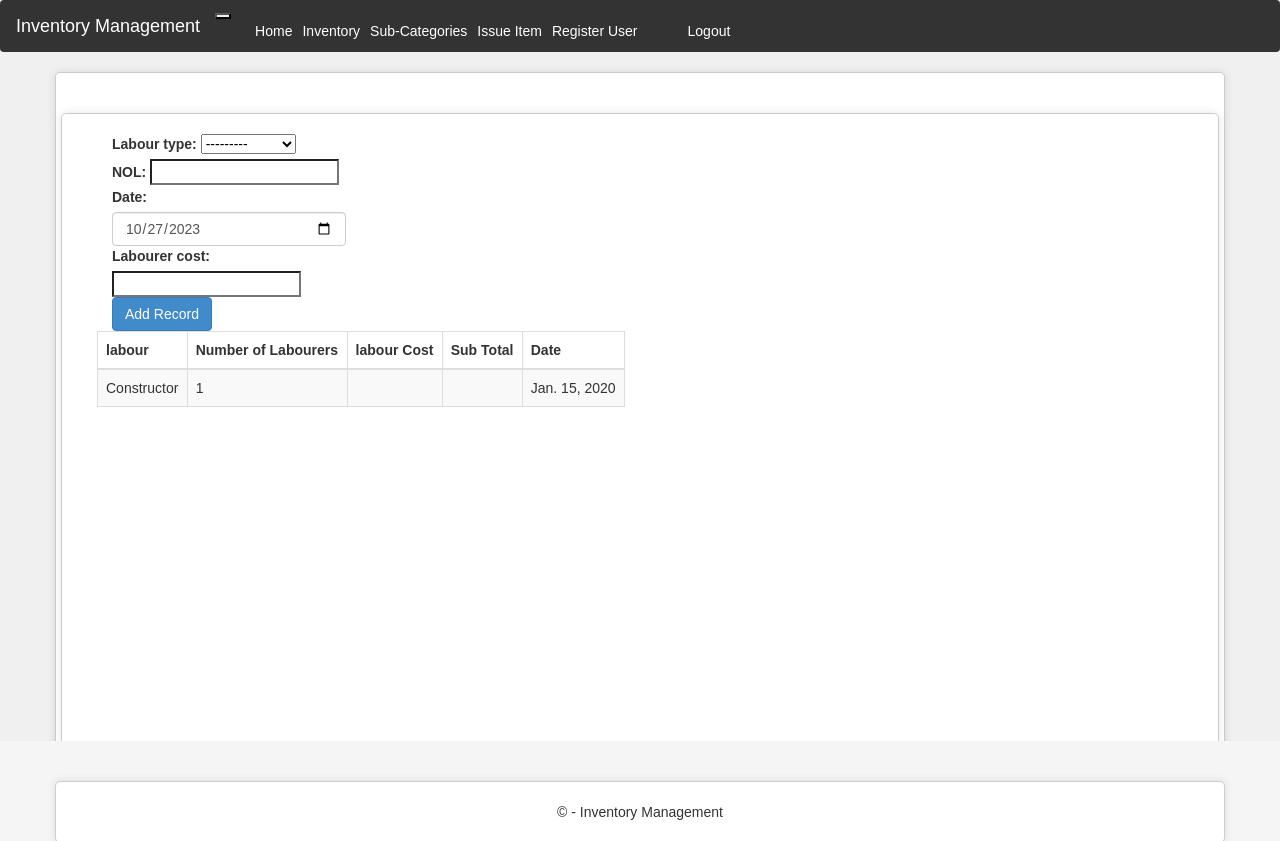
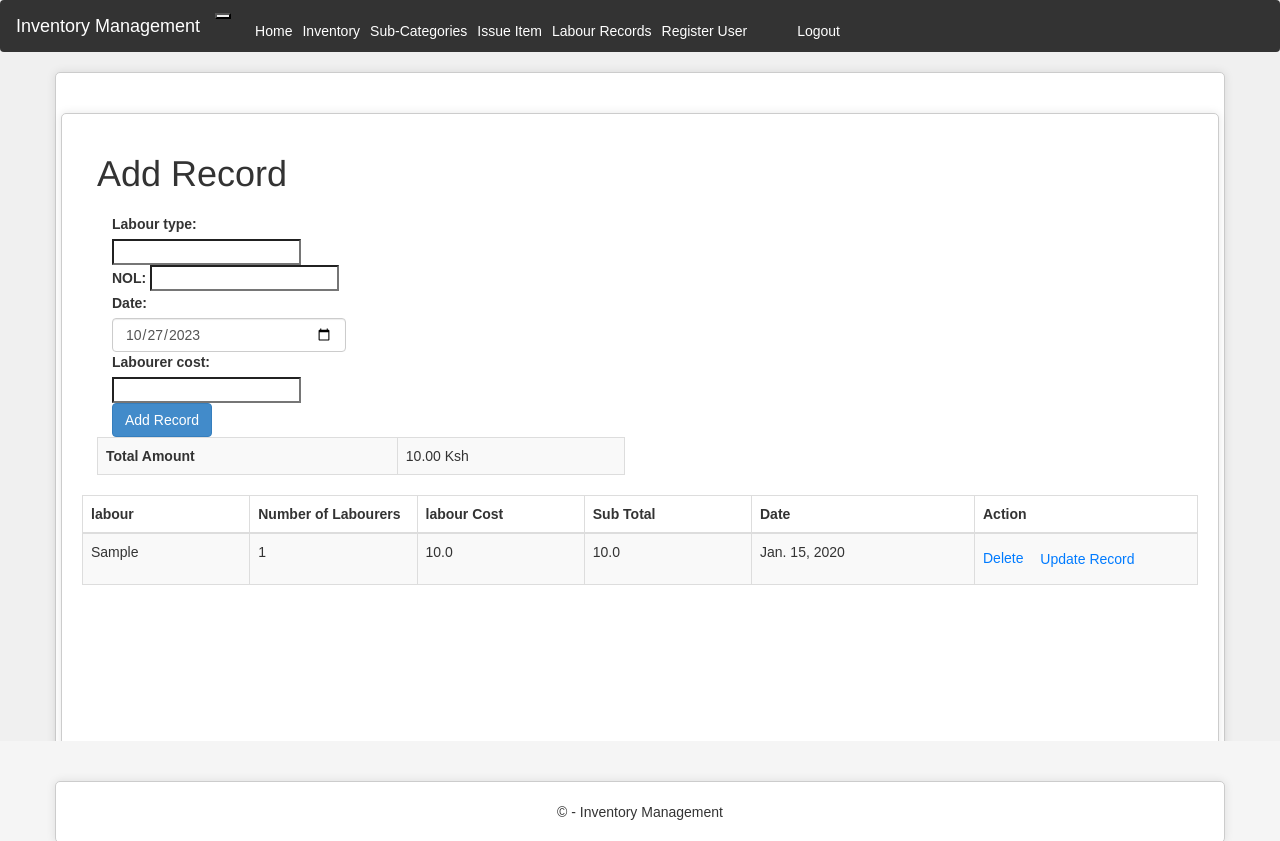
Before and after one commit to kamauhenry/Invmgt, a Django app: page /labourers/ in a window 1280 px wide. Run offline with Django 3.2, Linux system fonts and the light colour scheme; a user stored in the database is signed in; tables that the repository leaves empty hold one stand-in row (values such as "Sample post"); some libraries are stand-ins or nearby versions.

Commit message:
updated my schema , added labour and more

```diff
--- a/Invmgt/urls.py
+++ b/Invmgt/urls.py
@@ -29,6 +29,8 @@ urlpatterns = [
     path('labourers/', views.labourers_view, name='labourers_view'),
     path('return_item/<int:pk>', views.return_item_view, name='return_item_view'),
     path('delete_record/<int:pk>', views.delete_record, name='delete_record'),
+    path('update_labourer/<int:pk>', views.update_labourer, name='update_labourer'),
+    path('delete_labourer/<int:pk>', views.delete_labourer, name='delete_labourer'),
     path('grouped_items/', views.grouped_itemsv, name='grouped_items'),
     path('login/',
          LoginView.as_view
--- a/app/models.py
+++ b/app/models.py
@@ -16,7 +16,7 @@ class sqlserverconn(models.Model):
 	Item_id = models.BigAutoField(primary_key=True, db_column='Item_id' )
 	Item = models.CharField(max_length=30, db_index=True , db_column='Item')
 	Item_Description = models.CharField(max_length=30, null=True, blank=True)
-	Units = models.PositiveIntegerField()
+	Units = models.FloatField(default=0)
 	Unit_of_measurement = models.CharField(max_length=15, null=True , blank=True )
 	Unit_cost = models.FloatField()
 	Date = models.DateField()
@@ -146,11 +146,8 @@ class Custom_UOM(models.Model):
 
 
 class Labour(models.Model):
-	LABOUR_TYPES = (
-		('Constructor', 'Constructor'),
-		('Laborer', 'Laborer'),
-	)
-	labour_type = models.CharField(max_length=20, choices=LABOUR_TYPES)
+
+	labour_type = models.CharField(max_length=20)
 	NOL = models.PositiveIntegerField()
 	Date = models.DateField(default=timezone.now)
 	#NOL = number of labourers
@@ -164,6 +161,10 @@ class Labour(models.Model):
 
 	def save(self, *args, **kwargs):
 		self.sub_total = self.labourer_cost * self.NOL
+		super(Labour, self).save(*args, **kwargs)
+
+
+
 
 @receiver(post_save, sender=sqlserverconn)
 def create_issue_item(sender, instance, **kwargs):
--- a/app/templates/app/Labourers.html
+++ b/app/templates/app/Labourers.html
@@ -5,42 +5,64 @@
 
 <div class="row justify-content-center container d-flex align-items-center p-2" style="min-height: 80vh;">
     <div class="col-md-6">
+        <h1>Add Record</h1>
+        <br />
 
 
         <div class="col-md-6">
             <form id="Add labour" method="POST" action="{% url 'labourers_view' %}">
                 {% csrf_token %}
 
-{{ form.as_p }}
+                {{ form.as_p }}
                 <button type="submit" class="btn btn-primary">Add Record</button>
             </form>
         </div>
         <div>
+           <table class="table table-striped table-hover table-bordered">
+    <thead>
+
+    </thead>
+    <tbody>
+
+        <tr>
+            <th>Total Amount </th>
+            <td>{{ total_amount|floatformat:"2" }} Ksh</td>
+        </tr>
+    </tbody>
+
+            </table>
+
+        </div>
+    </div>
+    <div>
+        <div>
 
             <table class="table table-striped table-hover table-bordered">
-                <thead>
+                <thead class="table-dark">
                     <tr>
-                        <th>labour </th>
-                        <th>Number of Labourers</th>
-                        <th>labour Cost</th>
-                        <th>Sub Total</th>
-                        <th>Date</th>
-
+                        <th style="width: 150px;">labour </th>
+                        <th style="width: 150px;">Number of Labourers</th>
+                        <th style="width: 150px;">labour Cost</th>
+                        <th style="width: 150px;">Sub Total</th>
+                        <th style="width: 200px;">Date</th>
+                        <th style="width: 200px;">Action</th>
 
                     </tr>
                 </thead>
                 <tbody>
-                    {% for item in labourers %}
+                    {% for item in labourers|dictsortreversed:"Date" %}
                     <tr>
                         <td>{{ item.labour_type }}</td>
                         <td>{{ item.NOL }}</td>
-                        <td>{{ item.labour_cost }}</td>
-                        <td>{{ item.Subtotal }}</td>
+                        <td>{{ item.labourer_cost }}</td>
+                        <td>{{ item.sub_total }}</td>
                         <td>{{ item.Date }}</td>
+                        <td>
+                            <a href="{% url 'delete_labourer' item.pk %}">Delete</a>
+                            <a href="{% url 'update_labourer' item.pk %}" class="btn btn-secondary">Update Record</a>
+                        </td>
+                    </tr>
 
-
-
-                    </tr>
                     {% endfor %}
                 </tbody>
             </table>
--- a/app/templates/app/index.html
+++ b/app/templates/app/index.html
@@ -7,6 +7,7 @@
 
 
 <a href="{% url 'inventory' %}" class="btn btn-danger">Add Record</a>
+<a href="{% url 'issue_item_view' %}" class="btn btn-danger">Issue Item</a>
 <a class="btn btn-warning" href="{% url 'reports_pdf' %}">Generate Report</a>
 
         <table class="table table-striped table-hover table-bordered">
@@ -26,7 +27,7 @@
                 {% for sqlserverconn in sqlserverconns|dictsortreversed:"Date" %}
                 <tr>
                     <td>{{ sqlserverconn.Item }}</td>
-                    <td>{{ sqlserverconn.Units }}</td>
+                    <td>{{ sqlserverconn.Units|floatformat:"2" }}</td>
                     <td>{{ sqlserverconn.Unit_of_measurement }}</td>
                     <td>{{ sqlserverconn.Unit_cost|floatformat:"2" }} Ksh</td>
                     <td>{{ sqlserverconn.Date }}</td>
--- a/app/templates/app/layout.html
+++ b/app/templates/app/layout.html
@@ -46,6 +46,9 @@
                 </li>
                 <li class="nav-item">
                     <a class="nav-link" href="{% url 'issue_item_view' %}">Issue Item</a>
+                </li>
+                <li class="nav-item">
+                    <a class="nav-link" href="{% url 'labourers_view' %}">Labour Records</a>
                 </li>
 
                 {% if user.is_authenticated and user.is_staff and user.is_superuser %}
--- a/app/views.py
+++ b/app/views.py
@@ -101,7 +101,7 @@ def add_custom_uom(request):
 				messages.success(request, "Record Added...")
 
 
-				return redirect('app/inventory.html')
+				return redirect('home')
 		return render(request, 'app/inventory.html', {'Custom_uom_form':Custom_uom_form})
 	else:
 		messages.success(request, "You Must Be Logged In...")
@@ -199,14 +199,42 @@ def labourers_view(request):
 		labour = form.save()
 
 		messages.success(request, "record added successfully !")
-		return ('app/labourers.html')
+		return redirect ('labourers_view')
+	total_amount= Labour.objects.aggregate(total_amount=Sum('sub_total'))['total_amount']
 
 	return render(request,
 		   'app/labourers.html',
 		   {'form': form,
 			'labourers': labourers,
+			'total_amount': total_amount
 	  })
 
+def delete_labourer(request, pk):
+	if request.user.is_authenticated:
+		try:
+			delete_it = Labour.objects.get(id=pk)
+			delete_it.delete()
+			messages.success(request, 'Record deleted')
+		except Labour.DoesNotExist:
+			messages.error(request, 'Record not found')
+
+		return redirect('labourers_view')
+	else:
+		messages.success(request, 'You must be logged in')
+		return redirect('labourers_view')
+
+def update_labourer(request, pk):
+	if request.user.is_authenticated:
+		current_record = Labour.objects.get(id=pk)
+		form = LabourForm(request.POST or None, instance=current_record)
+		if form.is_valid():
+			form.save()
+			messages.success(request, "Record Has Been Updated!")
+			return redirect('labourers_view')
+		return render(request, 'app/update_labourer.html', {'form':form})
+	else:
+		messages.success(request, "You Must Be Logged In...")
+		return redirect('labourers_view')
 
 def register_user(request):
 	form = SignUpForm(request.POST or None)
```
Also changed, not shown: app/templates/app/update_labourer.html (added, +21 -0 lines), app/forms.py (line endings or trailing spaces), app/migrations/0014_alter_sqlserverconn_units.py (added), app/migrations/0015_alter_sqlserverconn_units.py (added), app/migrations/0016_alter_labour_labour_type.py (added), 1 other file.
